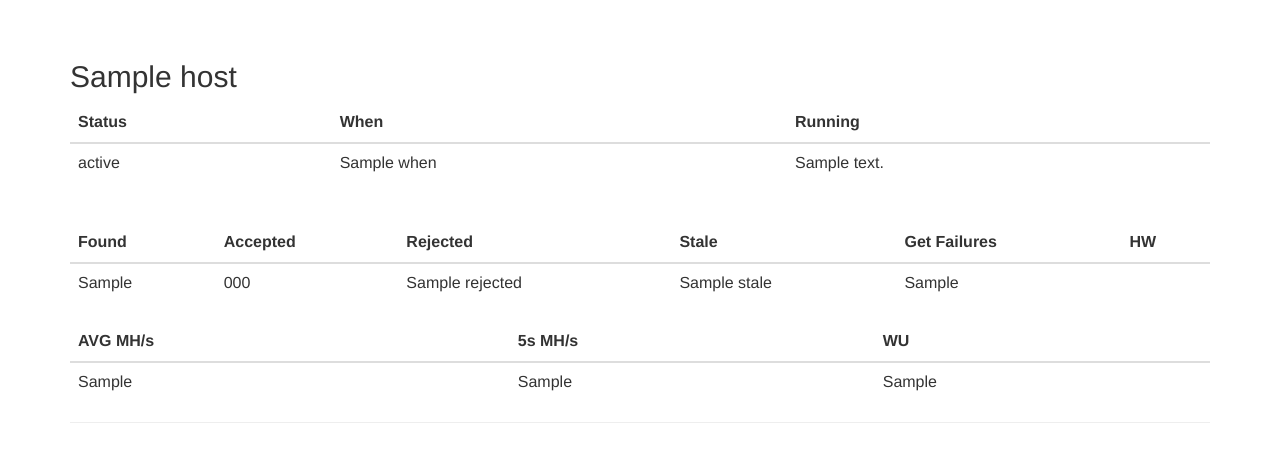
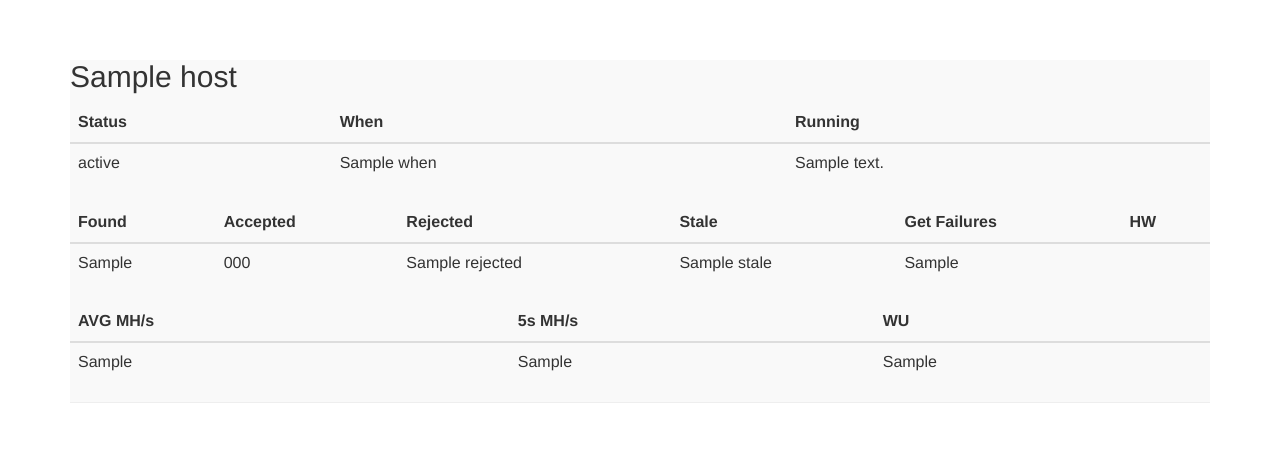
Before and after one commit to BoulderBTC/valar, a Flask app: template valar/templates/index.html in a window 1280 px wide. Shown: the part 51-513 px from the top of the page. Run offline with Flask 2, Linux system fonts and the light colour scheme; the template is opened without the code that fills it: most values are stand-ins (such as "Sample title", 1, 10 or a date in 2020); some libraries are stand-ins or nearby versions.

Commit message:
improving appearance

```diff
--- a/valar/templates/base.html
+++ b/valar/templates/base.html
@@ -6,6 +6,11 @@
         <title>Valar: Guardians of Middle Earth</title>
     {% endif %}
     <link href="//netdna.bootstrapcdn.com/bootstrap/3.0.3/css/bootstrap.min.css" rel="stylesheet">
+    <style>
+        section {
+          background-color: #f9f9f9;
+        }
+    </style>
   </head>
    <body>
 <div class="navbar navbar-default navbar-static-top" role="navigation">
--- a/valar/templates/index.html
+++ b/valar/templates/index.html
@@ -4,8 +4,9 @@
 
     <br>
     {% for s in hosts %}
+    <section>
       <h2>{{s}}</h2>
-      <table class='table'>
+      <table class='table table-striped'>
         <thead>
           <tr>
             <th>Status</th>
@@ -23,8 +24,7 @@
       </table>
 
 
-      <br>
-      <table class='table'>
+      <table class='table table-striped'>
           <thead>
             <tr>
               <th>Found</th>
@@ -49,7 +49,7 @@
           </tbody>
       </table>
 
-      <table class="table">
+      <table class="table table-striped">
           <thead>
             <tr>
               <th>AVG MH/s</th>
@@ -69,6 +69,7 @@
       </table>
 
       <hr>
+    </section>
     {% endfor %}
 
 {% endblock %}
```
Lines whose indentation alone changed are shown as unchanged.
